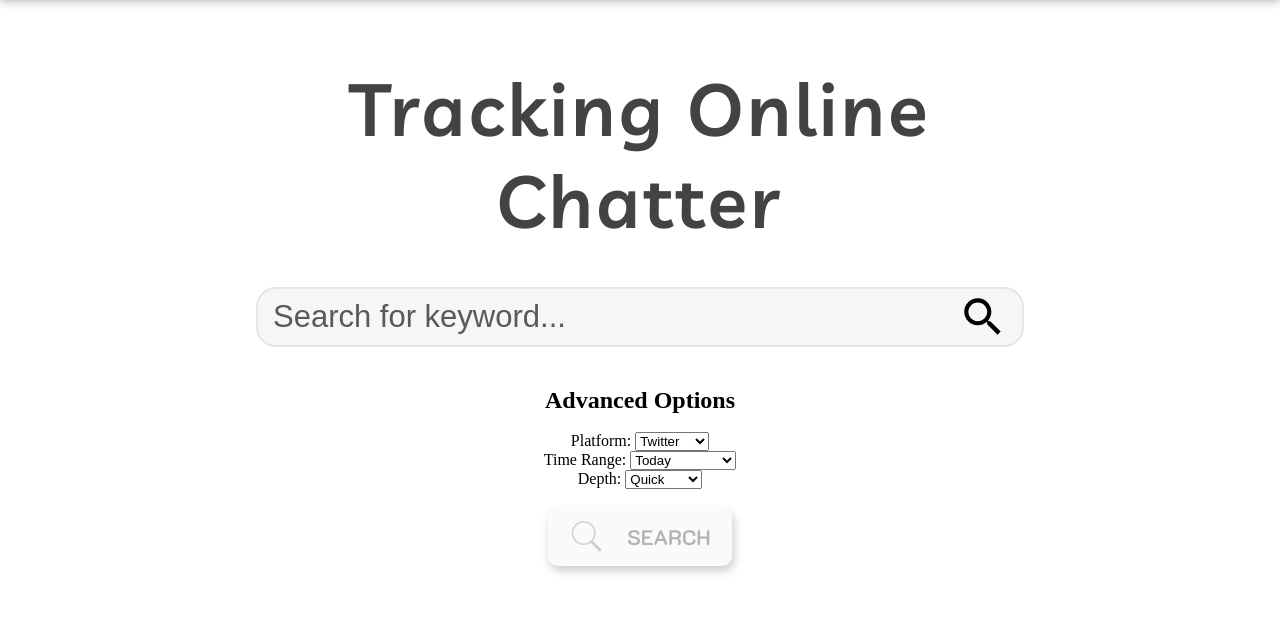
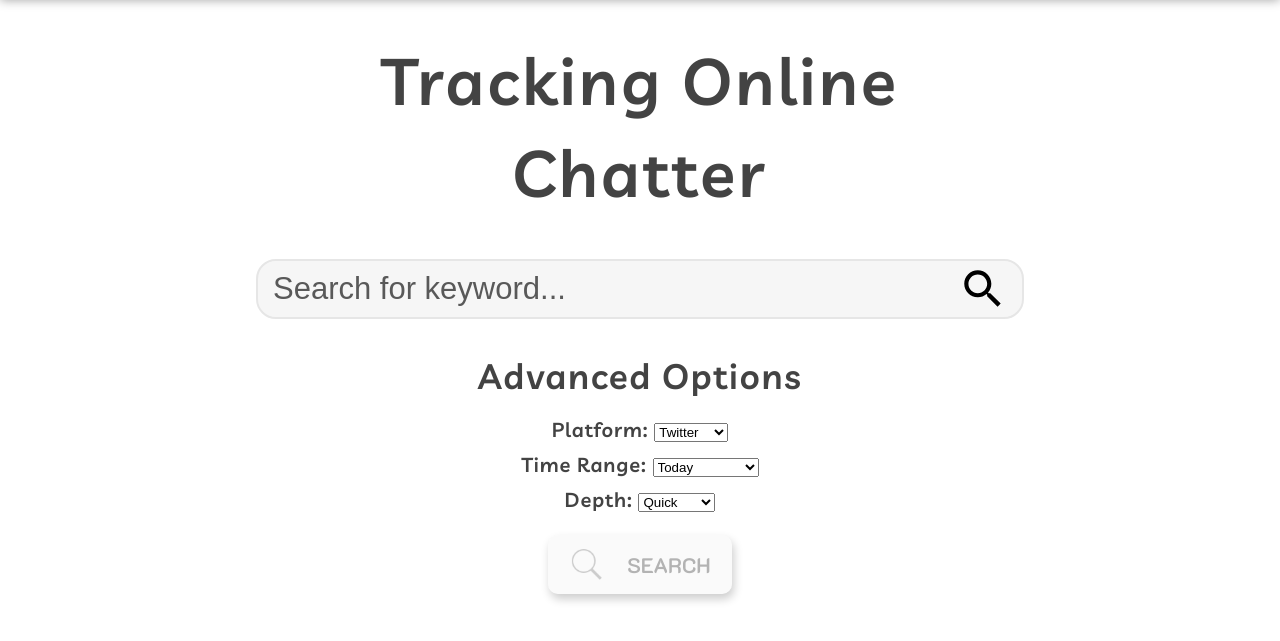
Before and after one commit to IrfanNian/OSINT-Online-Chatter-Tool, a Flask app: page / in a window 1280 px wide. Shown: the part 86-727 px from the top of the page. Run offline with Flask 2, Linux system fonts and the light colour scheme.

Commit message:
Minor changes

```diff
--- a/static/css/index.css
+++ b/static/css/index.css
@@ -25,7 +25,7 @@ body {
     /* height: 100px; */
 }
 
-input {
+#keyword {
     width: 100%;
     padding: 10px 15px;
     outline: none;
@@ -60,11 +60,32 @@ h1 {
     font-family: "Livvic", sans-serif;
     font-style: normal;
     font-weight: 600;
-    font-size: 73px;
+    font-size: 65px;
     line-height: 92px;
     text-align: center;
     letter-spacing: 0.045em;
 
+    color: #000000bc;
+}
+h2 {
+    font-family: "Livvic", sans-serif;
+    font-style: normal;
+    font-weight: 600;
+    font-size: 35px;
+    line-height: 35px;
+    text-align: center;
+    letter-spacing: 0.045em;
+    color: #000000bc;
+}
+
+label {
+    font-family: "Livvic", sans-serif;
+    font-style: normal;
+    font-weight: 600;
+    font-size: 20px;
+    line-height: 35px;
+    text-align: center;
+    letter-spacing: 0.045em;
     color: #000000bc;
 }
 
```
